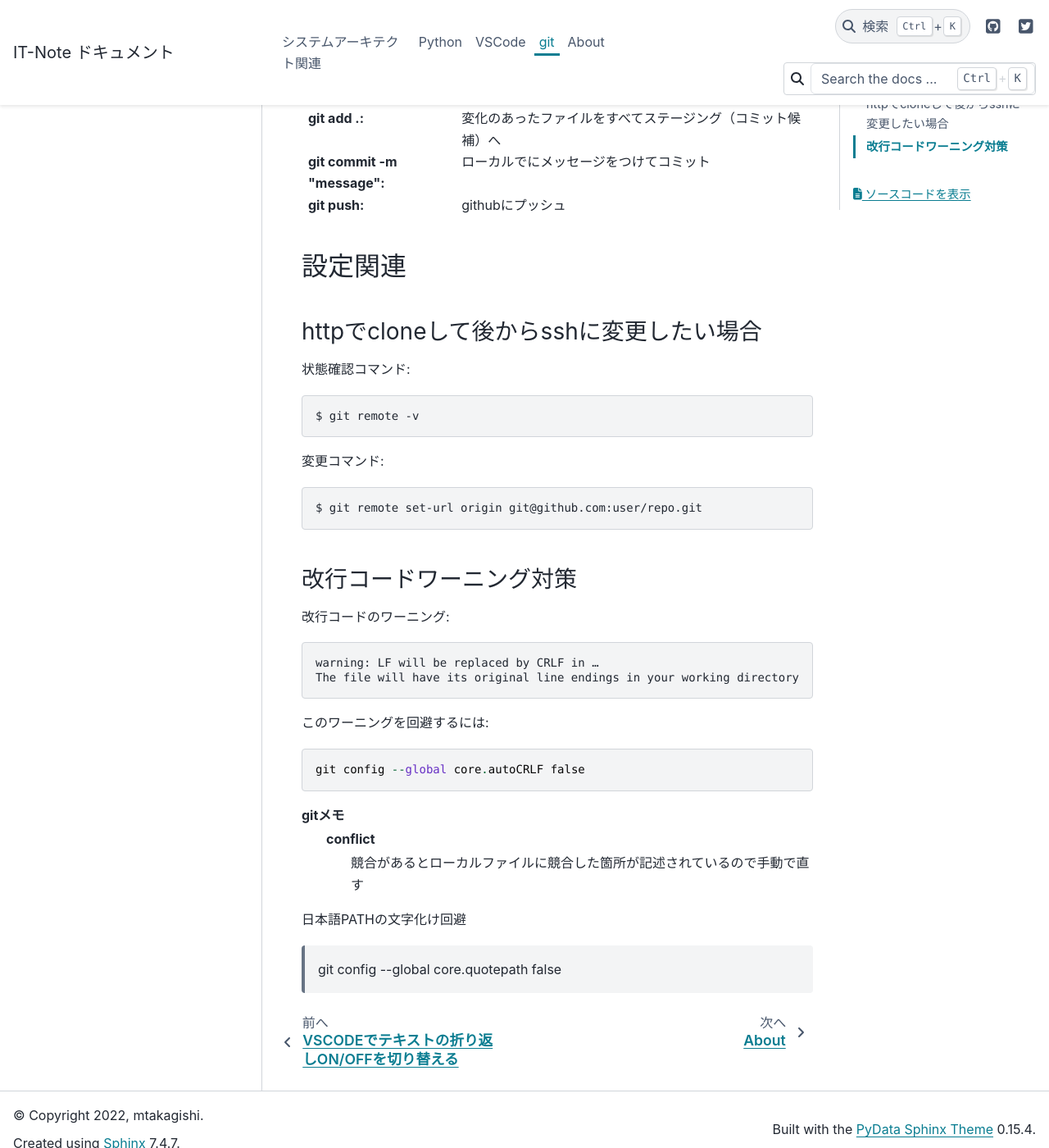
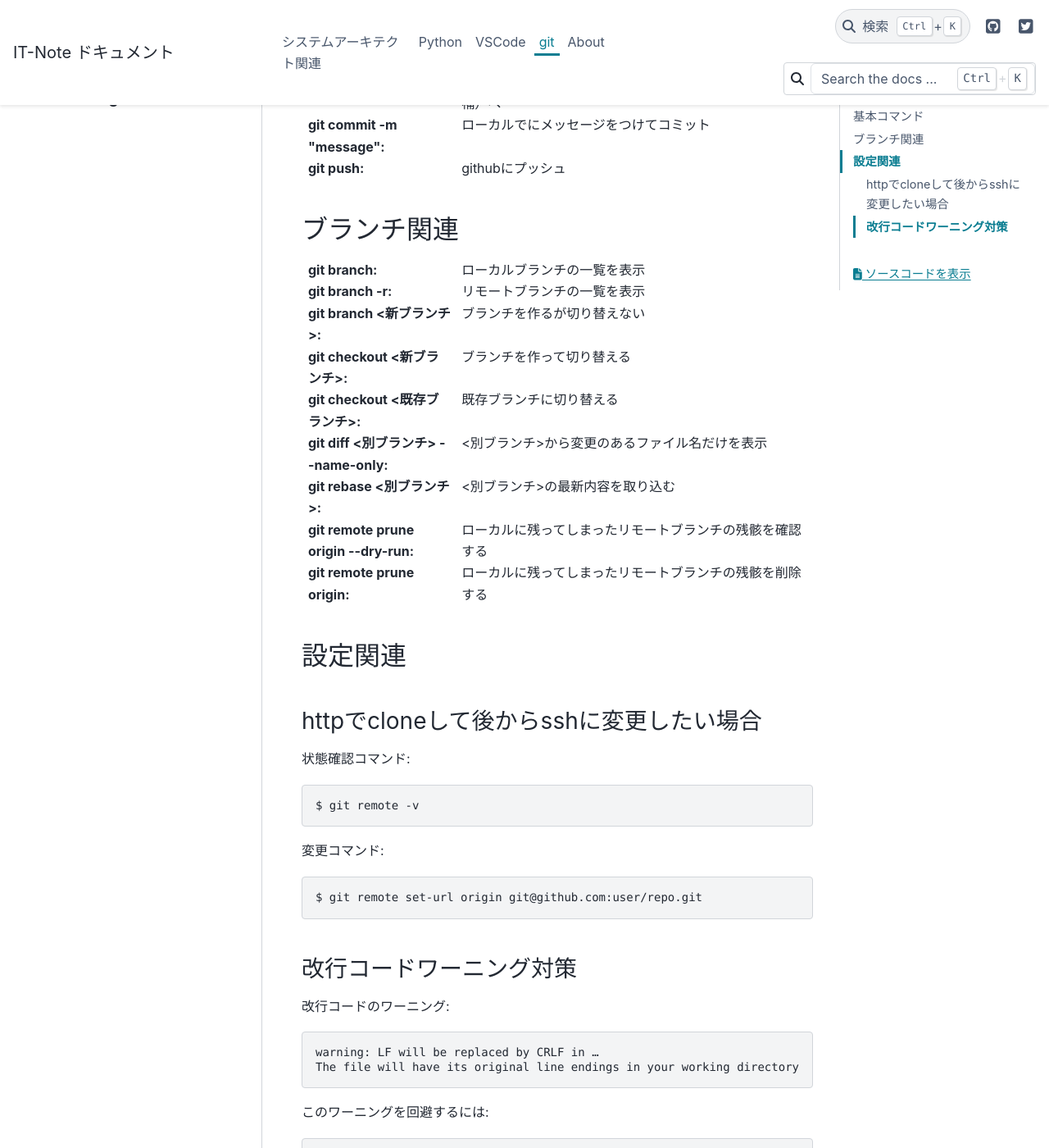
Before and after one commit to mtakagishi/note, a Sphinx documentation site: the page built from docs/git/index.rst, in a window 1280 px wide and 1400 px high, scrolled down 311 px. Shown: the whole window at 82% size. Built offline with Sphinx 7.4.7 and the PyData theme 0.15.4, drawn with Linux system fonts in a browser that asks for light colours; some of the changed text lies outside the part shown.

Commit message:
git関連を更新

```diff
--- a/docs/git/index.rst
+++ b/docs/git/index.rst
@@ -4,14 +4,26 @@ git
 Last Updated on 2021-04-17
 
 
-初心者向け
+基本コマンド
 =====================================
-
-初心者は、以下3つのコマンドから
 
 :git add .: 変化のあったファイルをすべてステージング（コミット候補）へ
 :git commit -m "message": ローカルでにメッセージをつけてコミット
 :git push: githubにプッシュ
+
+ブランチ関連
+=====================================
+
+:git branch: ローカルブランチの一覧を表示
+:git branch -r: リモートブランチの一覧を表示
+:git branch <新ブランチ>: ブランチを作るが切り替えない
+:git checkout <新ブランチ>: ブランチを作って切り替える
+:git checkout <既存ブランチ>: 既存ブランチに切り替える
+:git diff <別ブランチ> --name-only: <別ブランチ>から変更のあるファイル名だけを表示
+:git rebase <別ブランチ>: <別ブランチ>の最新内容を取り込む
+:git remote prune origin --dry-run: ローカルに残ってしまったリモートブランチの残骸を確認する
+:git remote prune origin: ローカルに残ってしまったリモートブランチの残骸を削除する
+
 
 設定関連
 =====================================
@@ -38,13 +50,8 @@ httpでcloneして後からsshに変更したい場合
 
   git config --global core.autoCRLF false
 
-gitメモ
-  conflict
-    競合があるとローカルファイルに競合した箇所が記述されているので手動で直す
-
-日本語PATHの文字化け回避
+日本語PATHの文字化け回避::
 
   git config --global core.quotepath false
 
-
 .. |date| date::
```
